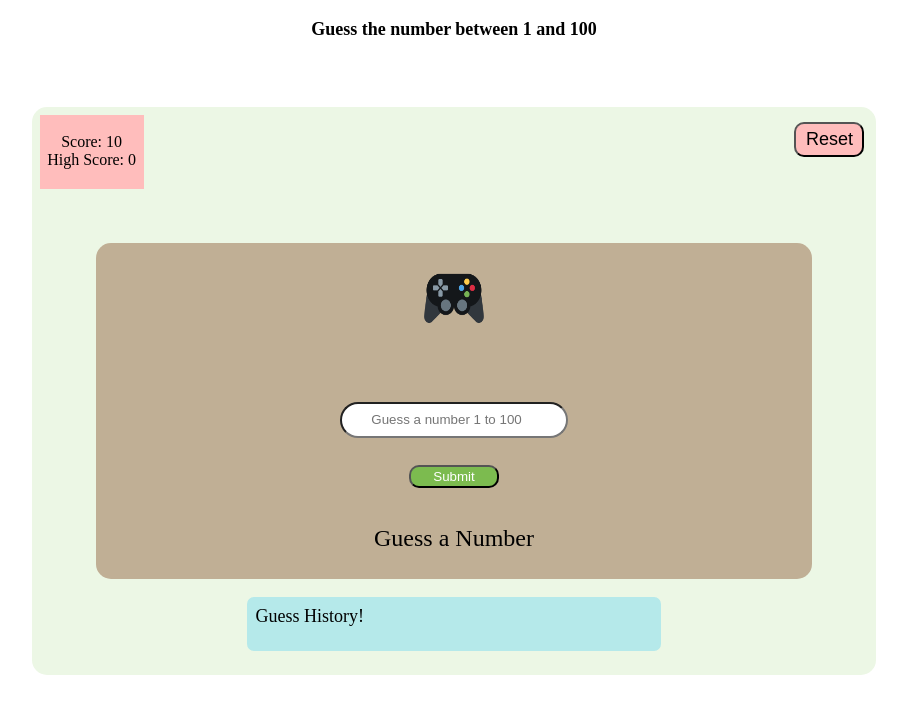
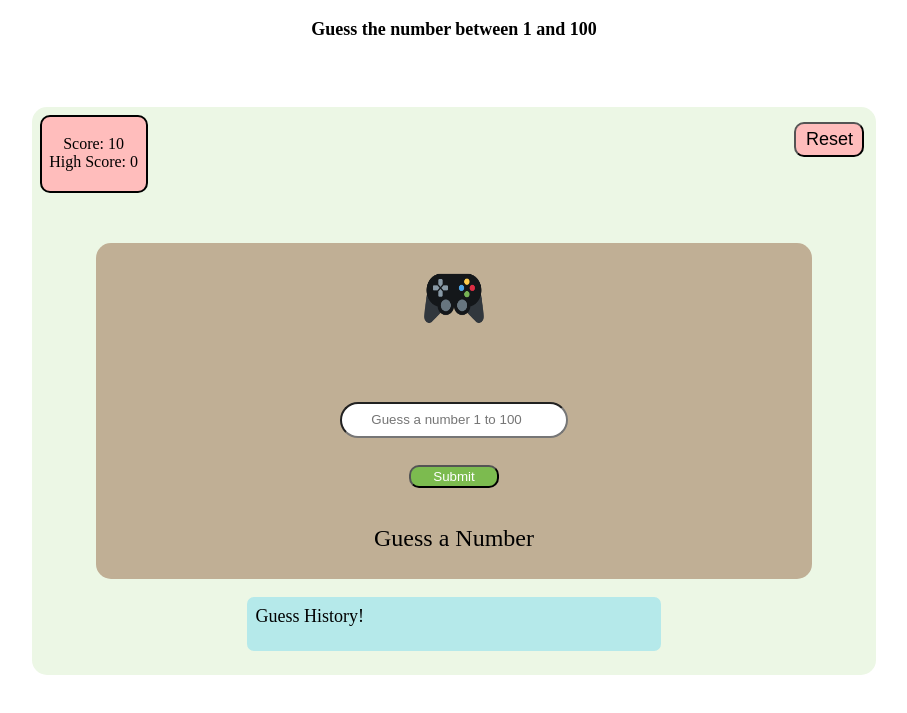
Before and after one commit to bourouwil91/bourouwil91.github.io, a plain HTML site: page projectgroup/index.html in a window 1280 px wide. Shown: the part 61-774 px from the top of the page, without its empty margins (186-1093 px from the left). Drawn offline with Linux system fonts and the light colour scheme.

Commit message:
Update projet3.css

```diff
--- a/projectgroup/projet3.css
+++ b/projectgroup/projet3.css
@@ -52,7 +52,8 @@ container {
     top: 8px;
     left: 8px;
     padding: 2px;
-    border-radius: solid 10px black;
+    border-radius: 10px;
+    border: 2px solid black;
     font-size: 16px;
     color: black;
   }
```
